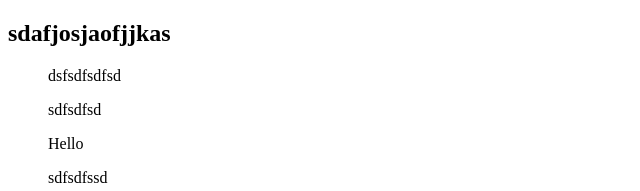
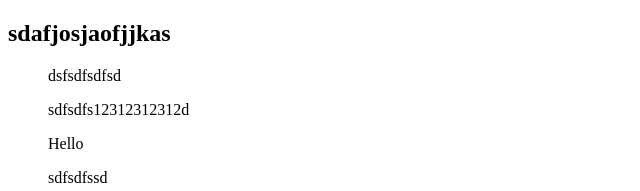
Before and after one commit to osvaldocrc/git-course-test, a plain HTML site: page index.html in a window 1280 px wide. Shown: the top 191 px of the page, without its empty margins (0-640 px from the left). Drawn offline with Linux system fonts and the light colour scheme.

Commit message:
Commit 4

```diff
--- a/index.html
+++ b/index.html
@@ -10,7 +10,7 @@
 <body>
     <h2>sdafjosjaofjjkas</h2>
     <ul>dsfsdfsdfsd</ul>
-    <ul>sdfsdfsd</ul>
+    <ul>sdfsdfs12312312312d</ul>
     <ul>Hello </ul>
     <ul>sdfsdfssd</ul>
     <ul>sdfsdfsd</ul>
```
